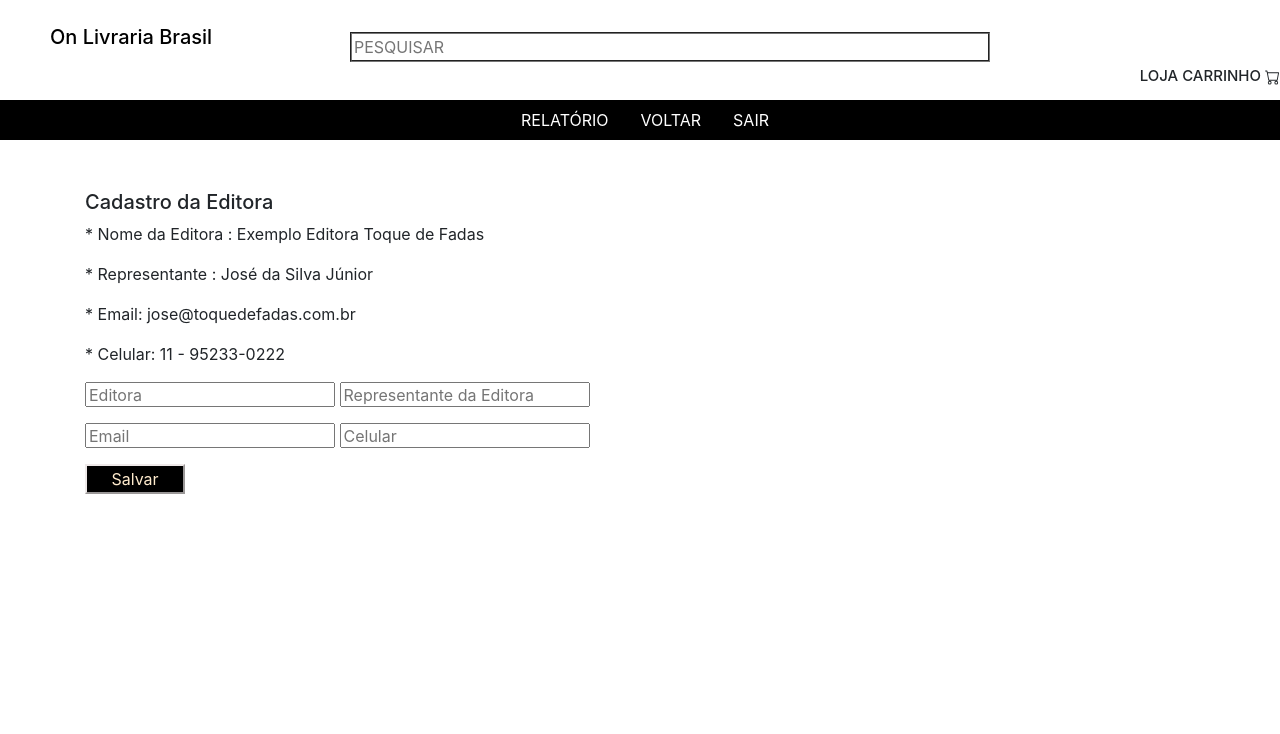
After one commit to moisestraves/livraria, a PHP site: page /cadastrar-editora.php in a window 1280 px wide; the page is wider, and only the part inside the window is pictured. The commit adds this page. Shown: the top 734 px of that part. Run offline with PHP 8.4, Linux system fonts and the light colour scheme; the visitor is signed in with stand-in values (Sample User, id 1).

Commit message:
inserido página cadastro editora/usuário

```diff
--- a/adm/func_sistema.php
+++ b/adm/func_sistema.php
@@ -20,22 +20,40 @@ function cadastroCliente($conexao,$login,$senha){
 
     }
 
-    //Função Chamada do  msg cliente
+   //Function what call
     function cliente(){
 
         echo "Bem vindo";
     }
 
-    // Função que é chamada para cadastrar usuário cadastrado pelo administrador do sistema
-    function cadastrousuario($conexao, $nome,  $cargo, $perfil, $departamento, $email, $senha ,$ativo)
-    {   $md = md5($senha);
-        $sql = 'INSERT INTO usuario(Nome, Cargo,Perfil,Departamento,Email,Senha,Ativo)';
-        $sql .= " VALUES ('$nome','$cargo','$perfil,'$departamento','$email' ,'$md','$ativo')";
+   //Function what call for insert user
+
+    function cadastrousuario($conexao ,$nome ,  $cargo ,$perfil ,$departamento , $email , $senha ,$ativo){
+     $md = md5($senha);
+        $sql = 'INSERT INTO usuario ( Nome,  Cargo, Perfil, Departamento, Email, Senha, Ativo)';
+        $sql .= " VALUES ('$nome','$cargo','$perfil','$departamento','$email ','$md','$ativo')";
 
         //var_dump($sql);
 
         return mysqli_query($conexao, $sql) or die(mysqli_error($conexao));
     }
+
+    //Function what call for insert user publisher and contact
+    function cadastrarEditora($conexao ,$nome ,$contato ,$email, $telefone){
+
+
+         $sql = 'INSERT INTO editora ( Editora ,Contato, Email, Tel)';
+         $sql .= " VALUES ('$nome','$contato','$email','$telefone')";
+
+         //var_dump($sql);
+
+         return mysqli_query($conexao, $sql) or die(mysqli_error($conexao));
+     }
+
+
+
+
+
 
     function enderecoEntrega($conexao,$id){
 
--- /dev/null
+++ b/cadastrar-editora.php
@@ -0,0 +1,53 @@
+<?php
+
+session_start();
+/* Aqui faz a verificação da sessão
+se o cliente não estiver logado vai redirecionar para o login*/
+if (!$_SESSION['Email']) {
+
+    header('location:acesso-negado.php');
+}
+
+require 'cabecaarea-admin.php';
+require 'adm/func_sistema.php';
+require 'adm/conexao.php';
+
+
+?>
+<div class="container">
+    <article>
+<div class="formularioCadastro">
+<form method="POST" action="processa-cadastro-editora.php">
+<h5>Cadastro da Editora</h5>
+<p> * Nome da Editora : Exemplo Editora Toque de Fadas </p>
+<p> * Representante : José da Silva Júnior </p>
+<p> * Email: jose@toquedefadas.com.br </p>
+<p> * Celular: 11 - 95233-0222 </p>
+<p>
+
+<input type="text" name="Editora" placeholder="Editora" required>
+
+<input type="text" name="Contato" placeholder="Representante da Editora" required >
+
+</p>
+
+
+<input type="email" name="email" placeholder="Email " required >
+<input type="text" name="telefone" placeholder="Celular" required >
+</p>
+
+
+
+<p>
+
+</p>
+<button type="submit" name="cadastrar">Salvar</button>
+</form>
+
+</div>
+</div>
+
+
+<?php
+
+require 'rodape.php';
--- a/painel-adm.php
+++ b/painel-adm.php
@@ -24,8 +24,8 @@ require 'adm/conexao.php';
 <p>Escolha o que deseja gerenciar:</p>
 <ul>
 <li><a href="cadastro-usuario-sistema.php">Cadastro de usuário</a></li>
-<li><a href="#">Cadastrar Livro</a></li>
-<li><a href="#">Cadastrar Produto</a></li>
+<li><a href="cadastrar-editora.php">Cadastrar Editora</a></li>
+<li><a href="castrar-livro.php">Cadastrar Livro</a></li>
 <li><a href="#">Cadastrar categorias</a></li>
 <li><a href="#">Listar clinetes</a></li>
 </ul>
```
Also changed, not shown: cadastro-usuario-sistema.php (+11 -14 lines), processa-cadastro-editora.php (added, +36 -0 lines), processa-cadastro-usuario-adm.php (+13 -20 lines).
